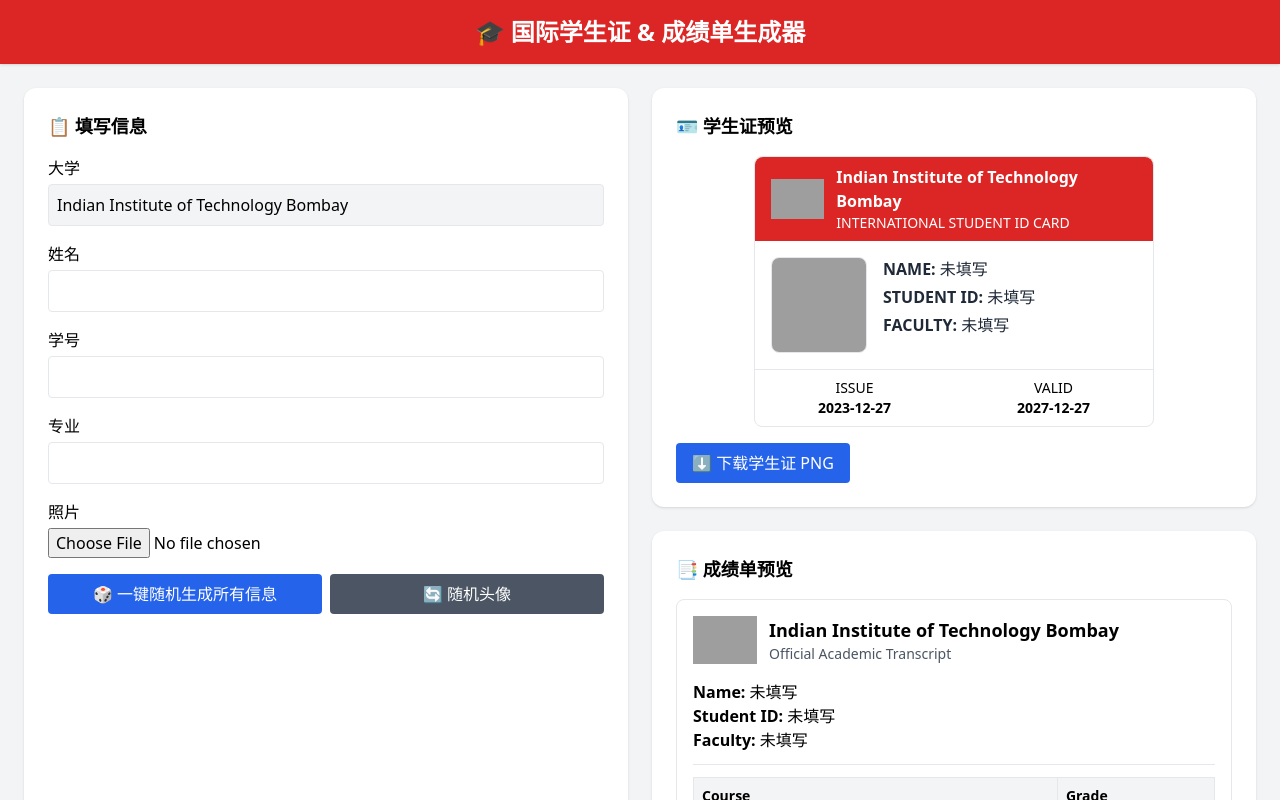
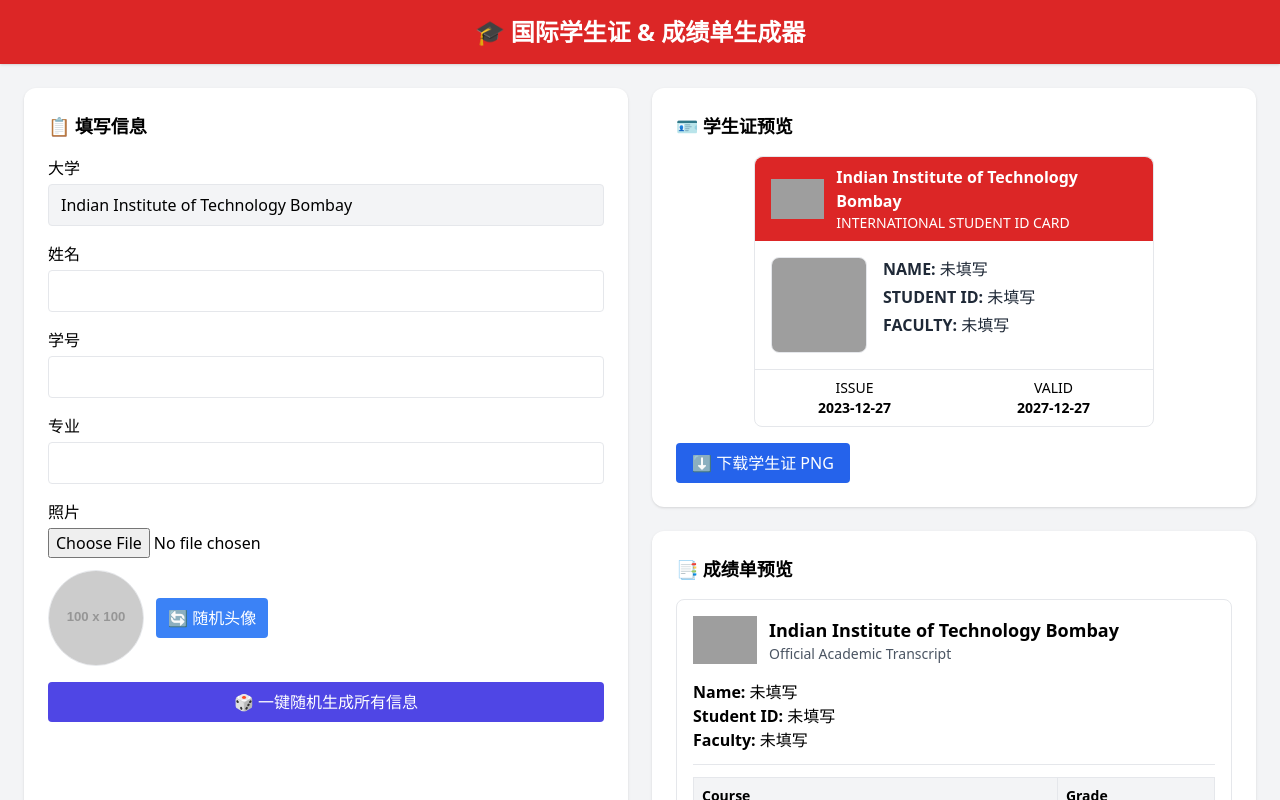
Before and after one commit to awfacai/student-id-transcript, a React (Vite) app: page / in a window 1280 px wide. Shown: the top 800 px of the page. Built offline with nearby package versions, Linux system fonts and the light colour scheme; grey boxes are pictures that could not be loaded.

Commit message:
Update InputForm.jsx

```diff
--- a/src/components/InputForm.jsx
+++ b/src/components/InputForm.jsx
@@ -1,40 +1,63 @@
 import { useState } from "react";
 
-export default function InputForm({ onChange, onRandom, data }) {
-  const [photoPreview, setPhotoPreview] = useState(data.photo);
+export default function InputForm({ data, setData }) {
+  const [loadingPhoto, setLoadingPhoto] = useState(false);
 
-  // 文件上传
-  const handleFileChange = (e) => {
-    const file = e.target.files[0];
-    if (file) {
-      const reader = new FileReader();
-      reader.onload = (ev) => {
-        setPhotoPreview(ev.target.result);
-        onChange("photo", ev.target.result);
-      };
-      reader.readAsDataURL(file);
+  // 随机头像
+  const generateRandomPhoto = async () => {
+    setLoadingPhoto(true);
+    try {
+      const res = await fetch("https://randomuser.me/api/");
+      const json = await res.json();
+      const photoUrl = json.results[0].picture.large;
+      setData({ ...data, photo: photoUrl });
+    } catch (e) {
+      console.error("获取随机头像失败:", e);
+    } finally {
+      setLoadingPhoto(false);
     }
   };
 
-  // 随机头像
-  const handleRandomPhoto = async () => {
+  // 上传头像
+  const handlePhotoUpload = (e) => {
+    const file = e.target.files[0];
+    if (!file) return;
+    const reader = new FileReader();
+    reader.onloadend = () => {
+      setData({ ...data, photo: reader.result });
+    };
+    reader.readAsDataURL(file);
+  };
+
+  // 随机生成所有信息
+  const generateRandomData = async () => {
+    try {
       const res = await fetch("https://randomuser.me/api/");
-    const user = await res.json();
-    const url = user.results[0].picture.large;
-    setPhotoPreview(url);
-    onChange("photo", url);
+      const json = await res.json();
+      const user = json.results[0];
+
+      setData({
+        ...data,
+        name: `${user.name.first} ${user.name.last}`,
+        id: "ID" + Math.random().toString(36).substring(2, 8).toUpperCase(),
+        major: "Computer Science",
+        photo: user.picture.large,
+      });
+    } catch (e) {
+      console.error("生成随机数据失败:", e);
+    }
   };
 
   return (
     <div className="space-y-4">
-      {/* 大学 */}
+      {/* 大学固定 */}
       <div>
         <label className="block font-medium mb-1">大学</label>
         <input
           type="text"
-          value="Indian Institute of Technology Bombay"
-          readOnly
-          className="w-full border rounded p-2 bg-gray-100"
+          value={data.university}
+          disabled
+          className="w-full border rounded px-3 py-2 bg-gray-100"
         />
       </div>
 
@@ -44,8 +67,8 @@
         <input
           type="text"
           value={data.name}
-          onChange={(e) => onChange("name", e.target.value)}
-          className="w-full border rounded p-2"
+          onChange={(e) => setData({ ...data, name: e.target.value })}
+          className="w-full border rounded px-3 py-2"
         />
       </div>
 
@@ -55,8 +78,8 @@
         <input
           type="text"
           value={data.id}
-          onChange={(e) => onChange("id", e.target.value)}
-          className="w-full border rounded p-2"
+          onChange={(e) => setData({ ...data, id: e.target.value })}
+          className="w-full border rounded px-3 py-2"
         />
       </div>
 
@@ -66,41 +89,43 @@
         <input
           type="text"
           value={data.major}
-          onChange={(e) => onChange("major", e.target.value)}
-          className="w-full border rounded p-2"
+          onChange={(e) => setData({ ...data, major: e.target.value })}
+          className="w-full border rounded px-3 py-2"
         />
       </div>
 
       {/* 照片 */}
       <div>
         <label className="block font-medium mb-1">照片</label>
-        <input type="file" accept="image/*" onChange={handleFileChange} />
-        {photoPreview && (
+        <input type="file" accept="image/*" onChange={handlePhotoUpload} />
+        <div className="mt-3 flex items-center space-x-3">
+          {loadingPhoto ? (
+            <p className="text-gray-500">生成中...</p>
+          ) : (
             <img
-            src={photoPreview}
+              src={data.photo || "https://via.placeholder.com/100"}
               alt="preview"
-            className="mt-2 w-24 h-24 rounded-full border object-cover"
+              className="w-24 h-24 object-cover rounded-full border"
             />
           )}
-      </div>
-
-      {/* 按钮 */}
-      <div className="flex flex-col sm:flex-row gap-2">
           <button
+            onClick={generateRandomPhoto}
             type="button"
-          onClick={onRandom}
-          className="flex-1 bg-blue-600 text-white p-2 rounded"
-        >
-          🎲 一键随机生成所有信息
-        </button>
-        <button
-          type="button"
-          onClick={handleRandomPhoto}
-          className="flex-1 bg-gray-600 text-white p-2 rounded"
+            className="px-3 py-2 bg-blue-500 text-white rounded hover:bg-blue-600"
           >
             🔄 随机头像
           </button>
         </div>
       </div>
+
+      {/* 一键随机 */}
+      <button
+        onClick={generateRandomData}
+        type="button"
+        className="w-full py-2 bg-indigo-600 text-white rounded hover:bg-indigo-700"
+      >
+        🎲 一键随机生成所有信息
+      </button>
+    </div>
   );
 }
```
Lines whose indentation alone changed are shown as unchanged.
